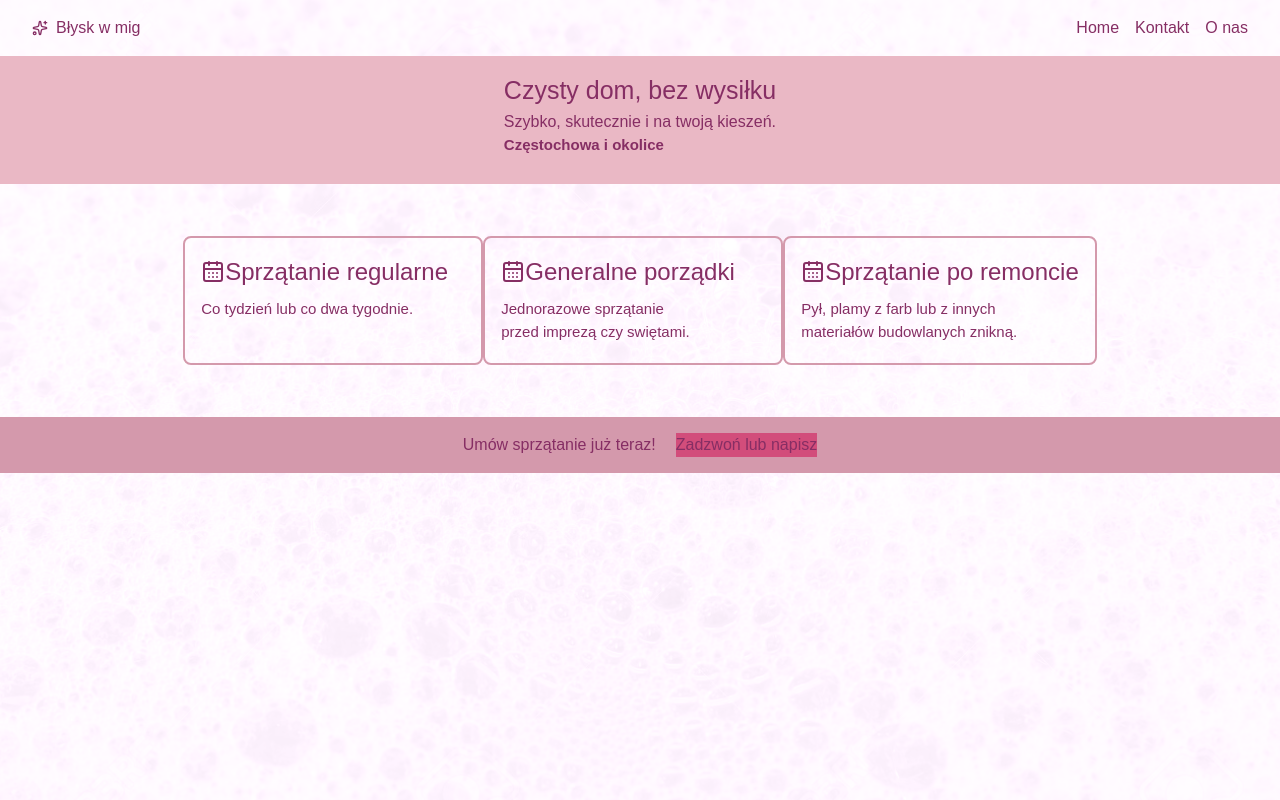
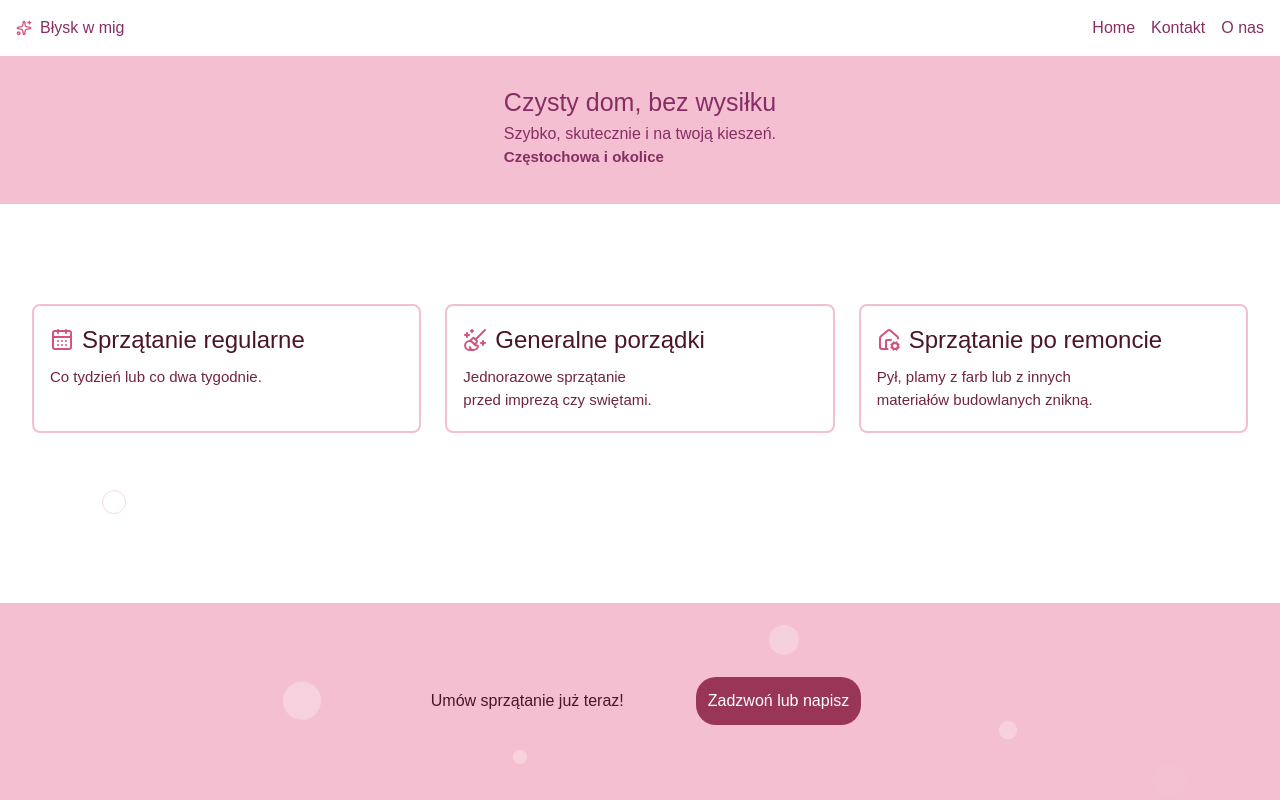
Before and after one commit to M0rton45/CSLanding, a Next.js app: page / in a window 1280 px wide. Built offline with nearby package versions, Linux system fonts and the light colour scheme.

Commit message:
Changed styles

```diff
--- a/app/globals.css
+++ b/app/globals.css
@@ -14,15 +14,19 @@
 }
 @theme {
   --color-brand-bg: #FDF5F7;
-  --color-brand-pink: #EAB8C5;
+  --color-brand-pink: #F4C0D1;
   --color-brand-dark: #4C1C2B;
-  --color-brand-yellow: #FCE869;
-  --color-brand-accent: #D24D7B;
+  --color-brand-yellow: #FFD95A;
+  --color-brand-accent: #993556;
+  --color-brand-white: #FFFFFF;
+  --color-brand-icons: #D4537E;
+  --color-brand-maintext: #4B1528;
+  --color-brand-subtext: #72243E;
 }
 
 @media (prefers-color-scheme: dark) {
   :root {
-    --background: #FFFFFF;
+    --background: #FBEAF0;
     /* --foreground: #EAB8C5; */
     --foreground: var(--color-brand-dark);
   }
@@ -36,7 +40,7 @@ body {
   font-family: Arial, Helvetica, sans-serif;
 }
 
-body::before {
+/* body::before {
   content: "";
   position: fixed;
   inset: 0;
@@ -50,4 +54,10 @@ body::before {
   background-repeat: no-repeat;
   background-blend-mode: color, normal;
   opacity: 0.08;
+} */
+@keyframes bubble {
+  0%   { transform: translateY(0); opacity: 0; }
+  15%  { opacity: 1; }
+  100% { transform: translateY(-650px); opacity: 0; }
 }
+.bubble { animation: bubble 10s ease-in infinite; }
--- a/app/layout.tsx
+++ b/app/layout.tsx
@@ -25,9 +25,9 @@ export default function RootLayout({ children }: LayoutProps<"/">) {
       lang="en"
       className={`${geistSans.variable} ${geistMono.variable} h-full antialiased`}
     >
-      <body className="min-h-full flex flex-col">
+      <body className="flex min-h-screen flex-col overflow-x-hidden">
         <Navbar list={services} />
-        {children}
+        <div className="flex-1">{children}</div>
         <Footer/>
       </body>
     </html>
--- a/app/page.tsx
+++ b/app/page.tsx
@@ -1,11 +1,12 @@
-import { Hero, Info, } from "@/components/layout";
+import { Hero, Info, Bubbles} from "@/components/layout";
 import { heroItems, infoItems } from "@/data/data";
 
 export default function Home() {
     return (
         <main>
-          <Hero list={heroItems} className="bg-brand-pink position-fixed"/>
-          <Info list={infoItems}/>
+            <Bubbles/>
+            <Hero list={heroItems} className="bg-brand-pink"/>
+            <Info list={infoItems}/>
         </main>
     );
 }
--- a/components/layout/index.tsx
+++ b/components/layout/index.tsx
@@ -1,14 +1,14 @@
 import { Sparkles } from 'lucide-react';
-import { HeroItem, ServiceLink, tel } from "@/data/data";
+import { HeroItem, ServiceLink, tel, bubbles } from "@/data/data";
 import Link from 'next/link';
 
 export const Navbar = ({list}: {list: ServiceLink[]}) => (
-    <nav className="flex px-8 gap-1 my-4 justify-between px-4">
+    <nav className="flex flex-wrap items-center gap-x-4 gap-y-2 px-4 my-4 justify-between">
         <h1 className='flex'>
-            <Sparkles className='pr-2'/>
+            <Sparkles className='pr-2 text-brand-icons'/>
             Błysk w mig
         </h1>
-        <ul className="flex gap-4">
+        <ul className="flex flex-wrap gap-4">
             {list.map((item) =>(
                 <li key={item.id}>
                     <Link href={item.link}>
@@ -20,8 +20,25 @@ export const Navbar = ({list}: {list: ServiceLink[]}) => (
     </nav>
 );
 
+export const Bubbles = () => (
+  <div aria-hidden className="pointer-events-none absolute inset-0 overflow-hidden motion-reduce:hidden">
+    {bubbles.map((b, i) => (
+      <span
+        key={i}
+        className="bubble absolute bottom-0 rounded-full border border-brand-pink bg-white/30"
+        style={{
+          width: b.size,
+          height: b.size,
+          left: b.left,
+          animationDuration: `${b.duration}s`,
+          animationDelay: `${b.delay}s`,
+        }}
+      />
+    ))}
+  </div>
+);
 export const Hero = ({list, className}: {list: HeroItem[], className?: string}) => (
-        <section className={`flex justify-center pt-4 pb-7 ${className || ''}`}>
+        <section className={`pt-7 pb-9 flex justify-center  ${className || ''}`}>
             {list.map((item) =>(
                 <div key={item.id}>
                     <h2 className="text-[25px]">{item.title}</h2>
@@ -32,16 +49,16 @@ export const Hero = ({list, className}: {list: HeroItem[], className?: string})
         </section>
 )
 export const Info = ({list}: {list: HeroItem[]}) => (
-    <section className="flex flex-wrap my-8 justify-center">
+    <section className="grid grid-cols-1 gap-1 md:gap-6 md:grid-cols-3 m-8 md:mt-20 align-center">
         {list.map((item) => {
             const Emote = item.emote;
             return (
-                <div key={item.id} className="border-2 border-[#D499AC] min-w-[300px] rounded-lg p-2 my-5">
-                    <h3 className="text-[24px] flex items-center p-2">
-                        {Emote && <Emote aria-hidden="true" />}
+                <div key={item.id} className="border-2 border-brand-pink bg-brand-white rounded-lg p-2 my-5 p-2">
+                    <h3 className="text-[24px] text-brand-maintext flex items-center p-2">
+                        {Emote && <Emote aria-hidden="true" className="text-brand-icons mr-2" />}
                         {item.title}
                     </h3>
-                    <p className="text-[15px] pl-2 pb-3 whitespace-pre-line">{item.description}</p>
+                    <p className="text-[15px] pl-2 pb-3 text-brand-subtext whitespace-pre-line">{item.description}</p>
                 </div>
             );
         })}
@@ -49,11 +66,10 @@ export const Info = ({list}: {list: HeroItem[]}) => (
 )
 // bg-brand-pink
 export const Footer = () => (
-    <footer className=" bg-[#D499AC] py-4">
-
-        <a href={`tel:${tel}`} className="flex justify-center gap-5">
-            <h4>Umów sprzątanie już teraz!</h4>
-            <p className="bg-brand-accent">Zadzwoń lub napisz</p>
+    <footer className="bg-brand-pink py-4 flex-1 flex items-center justify-center">
+        <a href={`tel:${tel}`} className="flex flex-wrap justify-around text-center gap-5 sm:gap-5">
+            <h4 className="text-brand-maintext p-3 md:mr-5">Umów sprzątanie już teraz!</h4>
+            <p className="bg-brand-accent text-brand-white p-3 md:ml-5 rounded-[20px]">Zadzwoń lub napisz</p>
         </a>
     </footer>
 );
--- a/data/data.ts
+++ b/data/data.ts
@@ -1,4 +1,4 @@
-import { CalendarDays, LucideIcon} from "lucide-react";
+import { CalendarDays, HouseCog, LucideIcon, MopSparkles} from "lucide-react";
 
 export interface ServiceLink {
     id: number;
@@ -51,13 +51,22 @@ export const infoItems: HeroItem[] = [
         id: "1",
         title: "Generalne porządki",
         description:`Jednorazowe sprzątanie \n przed imprezą czy swiętami.`,
-        emote: CalendarDays,
+        emote: MopSparkles,
     },
     {
         id: "2",
         title: "Sprzątanie po remoncie",
         description:"Pył, plamy z farb lub z innych \n materiałów budowlanych znikną.",
-        emote: CalendarDays,
+        emote: HouseCog,
     }
 
 ]
+
+export const bubbles = [
+  { size: 24, left: "8%",  duration: 9,  delay: 0 },
+  { size: 40, left: "22%", duration: 12, delay: 2 },
+  { size: 16, left: "40%", duration: 8,  delay: 4 },
+  { size: 32, left: "60%", duration: 11, delay: 1 },
+  { size: 20, left: "78%", duration: 10, delay: 3 },
+  { size: 36, left: "90%", duration: 13, delay: 5 },
+];
```
